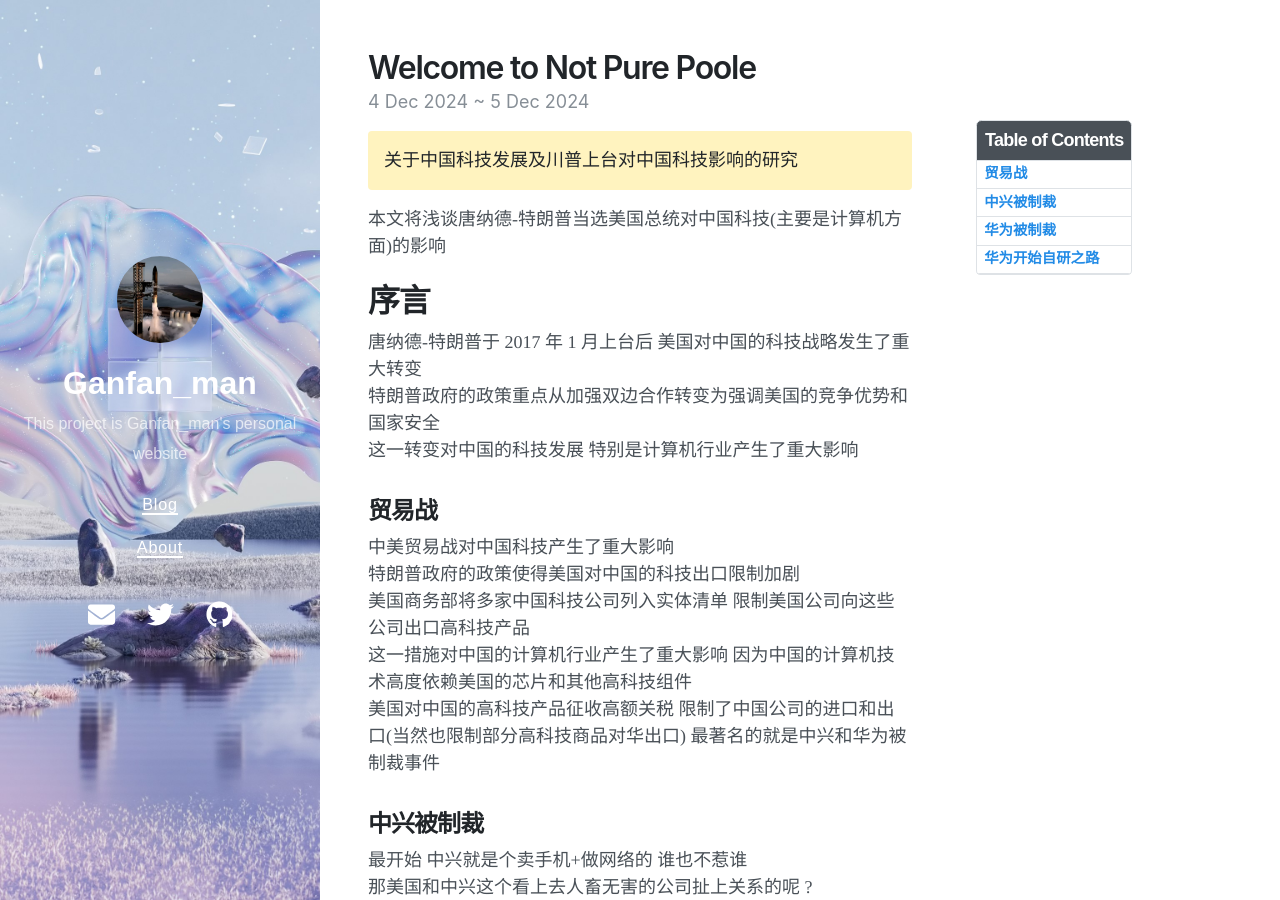
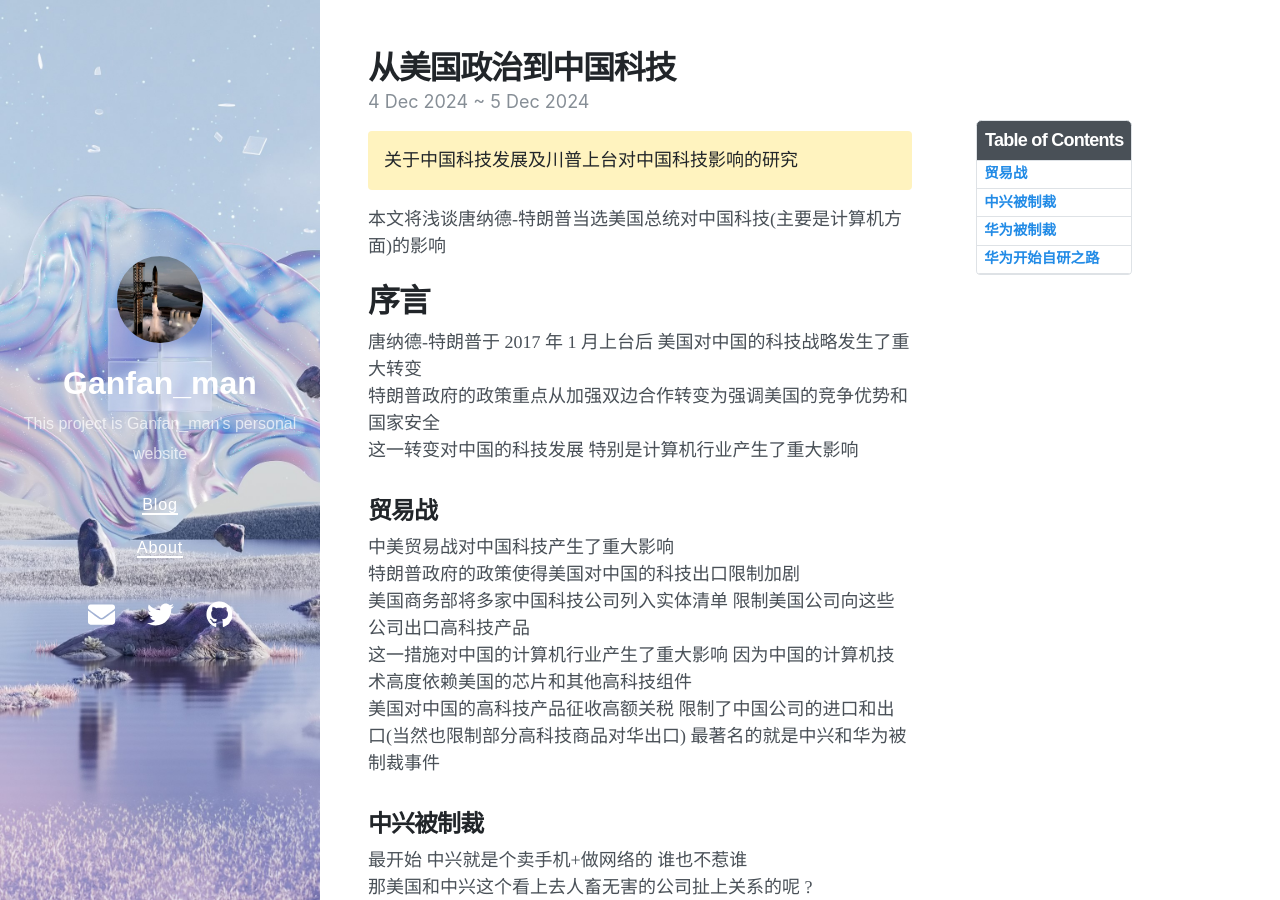
Before and after one commit to Gan-fan-man/ganfan_man.github.io, a Jekyll site: the page built from _posts/2024-12-04-关于中国科技发展及川普上台对中国科技影响的研究.md, in a window 1280 px wide and 900 px high. Built offline with Jekyll 4.4.1, drawn with Linux system fonts in a browser that asks for light colours; nearby versions of some CDN libraries; some of the changed text lies outside the part shown.

Commit message:
提交update

```diff
--- a/_posts/2024-12-04-关于中国科技发展及川普上台对中国科技影响的研究.md
+++ b/_posts/2024-12-04-关于中国科技发展及川普上台对中国科技影响的研究.md
@@ -1,6 +1,6 @@
 ---
 layout: post
-title: Welcome to Not Pure Poole
+title: 从美国政治到中国科技
 date: 2024-12-04 18:50 +0800
 last_modified_at: 2024-12-05 21:20:00 +0800
 tags: [科技,计算机,政治,社会,新闻]
```
Also changed, not shown: _posts/2024-12-04-对AI的看法.md (+1 -1 lines).
